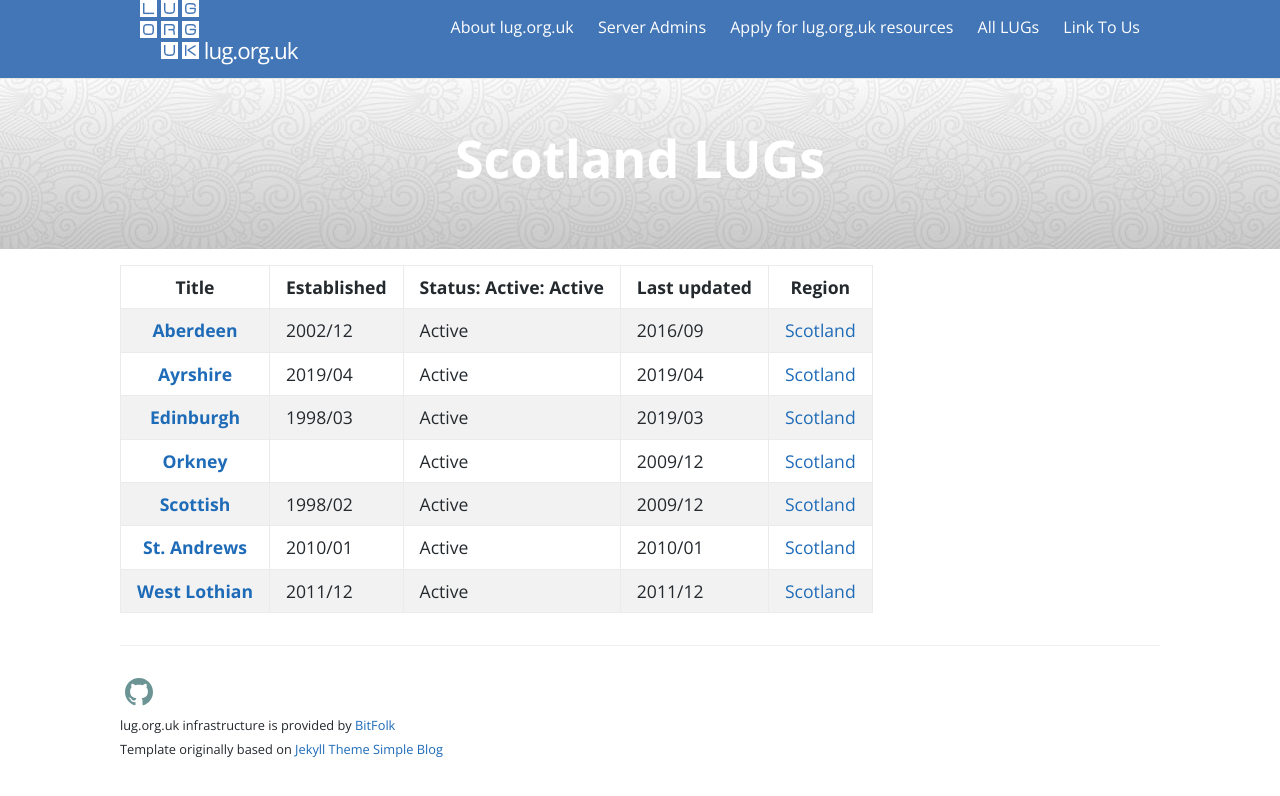
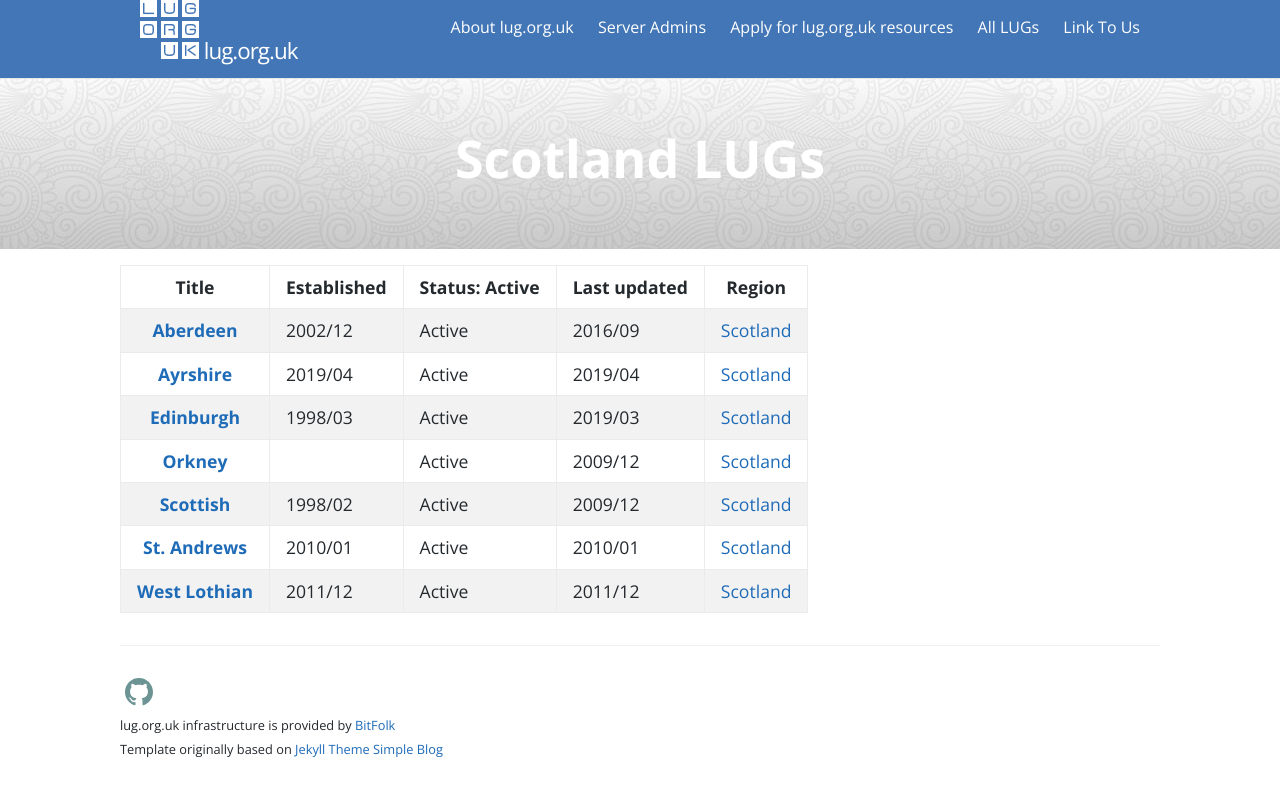
Before and after one commit to lugorguk/lug.org.uk-website, a Jekyll site: the page built from lugs/Scotland.html, in a window 1280 px wide. Shown: the top 796 px of the page. Built offline with Jekyll 4.4.1, drawn with Linux system fonts in a browser that asks for light colours; some of the changed lines change nothing that is shown.

Commit message:
Typo. Fixed.

```diff
--- a/lugs/Scotland.html
+++ b/lugs/Scotland.html
@@ -19,7 +19,7 @@ is_regional: yes
         <th>Established</th>
         <th>
           {% if statusCount == 1 %}
-            Status: {% for status in postStatus %}{{ status }}{% endfor %}: {% for status in postStatus %}{{ status }}{% endfor %}
+            Status: {% for status in postStatus %}{{ status }}{% endfor %}
           {% else %}
             <label for="statusFilter">Status:</label>
             <select id="statusFilter">
```
